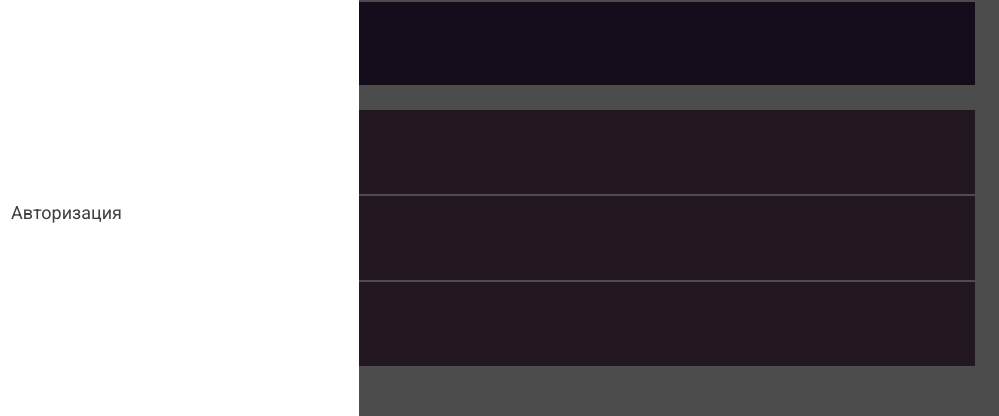
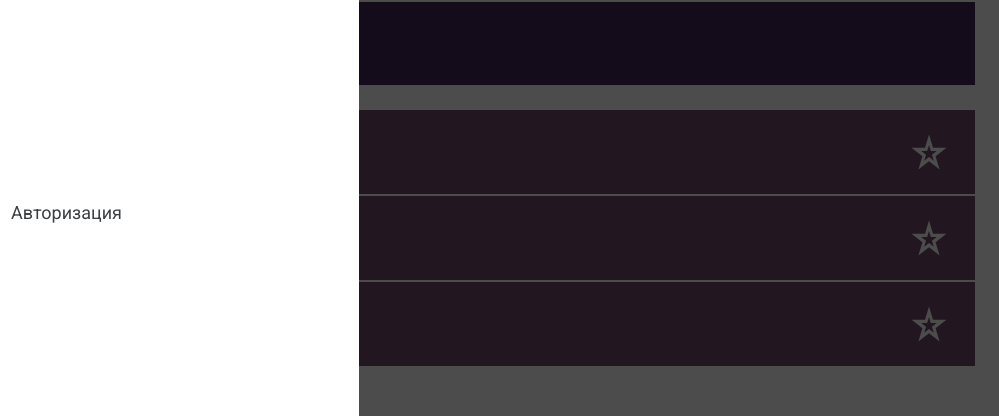
Before and after one commit to mixanBit/Notepad-app, a React app: page / in a window 1280 px wide. Shown: the part 188-604 px from the top of the page, 281-1280 px from the left. Built offline with nearby package versions, Linux system fonts and the light colour scheme.

Commit message:
An important star
Добавление пометки важная

```diff
--- a/src/components/body-folder/body.js
+++ b/src/components/body-folder/body.js
@@ -13,7 +13,9 @@ let array = [
     idClass: "color-1",
     id: 1,
     animation: 'note_item',
-    checked: false
+    checked: false,
+    star: './images/star-off.svg',
+    starId: false
   },
   {
     name: 'Заметка 2',
@@ -21,7 +23,9 @@ let array = [
     idClass: "color-2",
     id: 2,
     animation: 'note_item',
-    checked: false
+    checked: false,
+    star: './images/star-off.svg',
+    starId: false
   },
   {
     name: 'Заметка 3',
@@ -29,7 +33,9 @@ let array = [
     idClass: "color-3",
     id: 3,
     animation: 'note_item',
-    checked: false
+    checked: false,
+    star: './images/star-off.svg',
+    starId: false
   }
 ]
 
@@ -41,7 +47,7 @@ export class body extends React.Component {
 
     this.state = {
       inputData: '',
-      zeroDate: ''
+      zeroDate: '',
     }
 
     this.zeroFunction = this.zeroFunction.bind(this)
@@ -68,13 +74,13 @@ export class body extends React.Component {
         idClass: `color-${array.length + 1}`,
         id: array.length + 1,
         animation: 'note_item note_item_anim',
-        checked: false
+        checked: false,
+        star: './images/star-off.svg',
+        starId: false
       }
       array.unshift(newArray);
     }
     setTimeout(() => {array[0].animation = 'note_item'}, 300)
-
-    // console.log(array);
 
     this.setState({inputData: ''});
   }
@@ -104,6 +110,8 @@ export class body extends React.Component {
           </div>
 
           {/* <NoteItems todos={array}/> */}
+
+          {/* noteitems.scss */}
           <div className='note_items_container'>
             {array.map((array) => {
               return (
@@ -128,8 +136,23 @@ export class body extends React.Component {
                       }}
                     />
                     <label for={array.idClass}></label>
+                    <h2 className={array.classItem}>{array.name}</h2>
+                  </div>
 
-                    <h2 className={array.classItem}>{array.name}</h2>
+                  {/* Отметка важные (звезда) */}
+                  <div className='note_star'
+                    onClick={() => {
+                      array.starId = !array.starId
+                        if(array.starId == true) {
+                          array.star = './images/star-on.svg'
+                        }
+                        else {
+                          array.star = './images/star-off.svg'
+                        }
+                      console.log(array)
+                      this.zeroFunction()
+                    }}>
+                    <img src={array.star} id={array.starId} alt="star" />
                   </div>
                 </div>
               )
--- a/src/components/body-folder/noteitems-folder/noteitems.scss
+++ b/src/components/body-folder/noteitems-folder/noteitems.scss
@@ -29,6 +29,7 @@
     @media screen and (max-width: 768px) {
       min-height: 70px;
       padding-left: 15px;
+      padding-right: 15px;
     }
     &:hover{
       background-color: rgba(115,75,109,.8);
@@ -136,28 +137,23 @@
 @keyframes btn_item {
   0%{
     transform: scale(0);
-    // margin-top: -40px;
   }
-  // 50%{
-  //   transform: scale(1.2);
-  // }
   100%{
     transform: scale(1);
-    // margin-top: 0px;
   }
 }
 
 // ---------------------------------------------
 
 .name_item{
-  width: calc(100vw - 160px);
+  width: calc(100vw - 230px);
   word-wrap: break-word;
   color: var(--nameItemColor);
   font-size: 18px;
   font-weight: normal;
   transition: .3s;
     @media screen and (max-width: 768px) {
-      width: calc(100vw - 120px);
+      width: calc(100vw - 180px);
     }
 }
 
@@ -165,3 +161,15 @@
   text-decoration: line-through solid 2px;
   opacity: .7;
 }
+
+.note_star{
+  width: 40px;
+  height: 40px;
+  display: flex;
+  justify-content: center;
+  align-items: center;
+    img{
+      width: 100%;
+      height: 100%;
+    }
+}
```
Also changed, not shown: src/components/authorization-folder/authorization.scss (+10 -0 lines), public/images/star-off.svg (added), public/images/star-on.svg (added), src/components/authorization-folder/authorization.css, src/components/body-folder/noteitems-folder/noteitems.css. Lines whose indentation alone changed are shown as unchanged.
